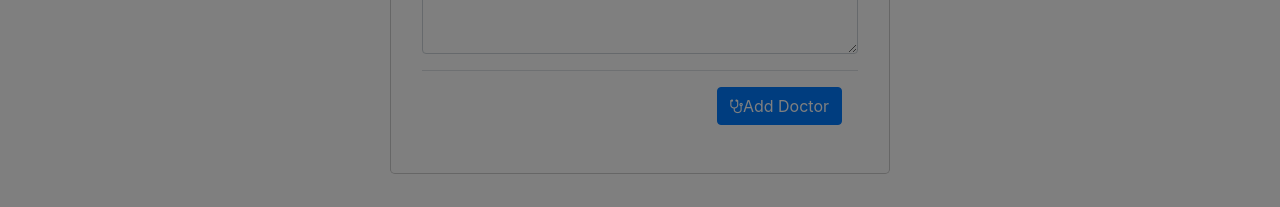
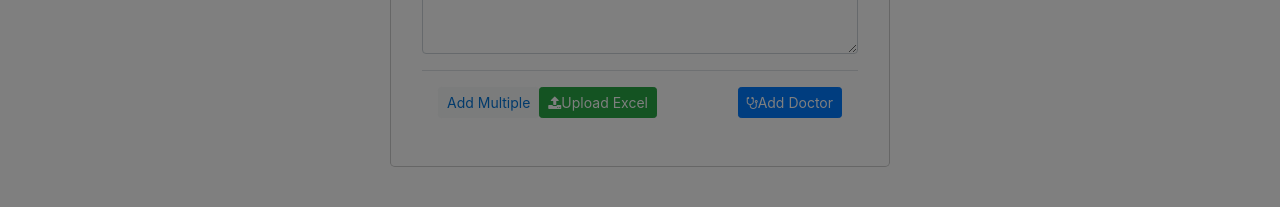
Before and after one commit to Arunkumarravindran/Bpm-Angular-Handson, an Angular app: page /displayDetails in a window 1280 px wide. Both pictures are taken after typing "name@example.com" into the empty fields and a click on the button "Add Doctor". Shown: the part 434-641 px from the top of the page. Built offline with nearby package versions, Linux system fonts and the light colour scheme; no server answers.

Commit message:
Upload excel and add multiple buttons added in pop-up

```diff
--- a/src/components/details_Table/details_Table.component.html
+++ b/src/components/details_Table/details_Table.component.html
@@ -21,32 +21,28 @@
   </span>
 </div>
 
-
 <table class="doctor">
   <tr>
-<th class='.table'>Full Name</th>
-<th class='.table'> Mobile No</th>
-<th class='.table'>Email</th>
-<th class='.table'>Gender</th>
-<th class='.table'>Practice Since</th>
-<th class='.table'>Specialaization</th>
-<th class='.table'>City</th>
-<th class='.table'>Edit</th>
-</tr>
-<tr *ngFor="let doctor of doctorDetails |table_details_search : searchText">
-  <td>{{doctor.fisrtName+' '+doctor.lastName}}</td>
-  <td>{{doctor.mobileNo}}</td>
-  <td>{{doctor.email}}</td>
-  <td>{{doctor.gender}}</td>
-  <td>{{doctor.practiceSince}}</td>
-  <td>{{doctor.specialization}}</td>
-  <td>{{doctor.city}}</td>
-  <td>mode</td>
-
+    <th class=".table">Full Name</th>
+    <th class=".table">Mobile No</th>
+    <th class=".table">Email</th>
+    <th class=".table">Gender</th>
+    <th class=".table">Practice Since</th>
+    <th class=".table">Specialaization</th>
+    <th class=".table">City</th>
+    <th class=".table">Edit</th>
   </tr>
-
+  <tr *ngFor="let doctor of doctorDetails | table_details_search: searchText">
+    <td>{{ doctor.fisrtName + " " + doctor.lastName }}</td>
+    <td>{{ doctor.mobileNo }}</td>
+    <td>{{ doctor.email }}</td>
+    <td>{{ doctor.gender }}</td>
+    <td>{{ doctor.practiceSince }}</td>
+    <td>{{ doctor.specialization }}</td>
+    <td>{{ doctor.city }}</td>
+    <td>mode</td>
+  </tr>
 </table>
-
 
 <ng-template #content let-modal>
   <div class="modal-header">
@@ -270,9 +266,17 @@
             </div>
           </div>
         </div>
-        <div class="modal-footer ">
+        <div class="modal-footer">
+          <div class="form-group mr-auto">
+            <button type="submit" class="btn btn-sm btn-light panel-heading">
+              Add Multiple
+            </button>
+            <button type="submit" class="btn btn-sm btn-success">
+              <i class="fa fa-upload" aria-hidden="true"></i>Upload Excel
+            </button>
+          </div>
           <div class="form-group">
-            <button type="submit" class="btn btn-primary">
+            <button type="submit" class="btn btn-sm btn-primary">
               <!-- ng-click="save(formValues)" -->
               <!-- (click)="modal.close('Save click')" -->
               <i class="fa fa-stethoscope" aria-hidden="true"></i>Add Doctor
```
